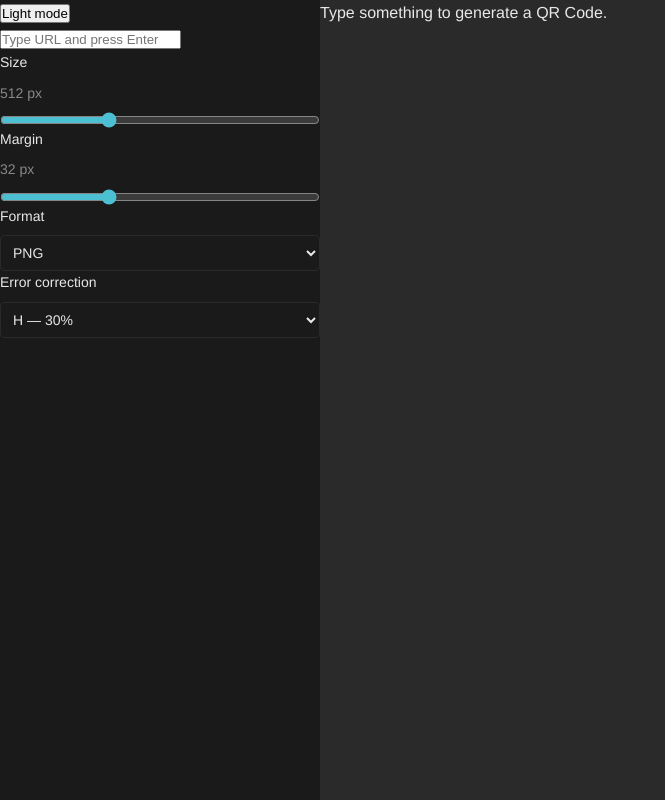
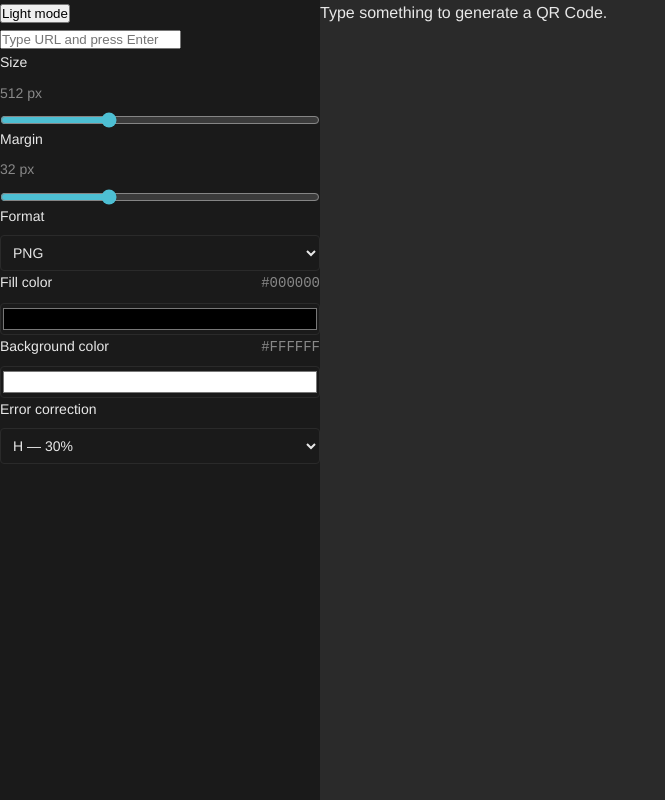
Before and after one commit to andr-migue/damero, a React (Vite) app: page / in a window 1280 px wide. Shown: the whole page, without its empty margins (0-665 px from the left). Built offline with nearby package versions, Linux system fonts and the light colour scheme.

Commit message:
color control

```diff
--- a/src/components/Sidebar/Sidebar.tsx
+++ b/src/components/Sidebar/Sidebar.tsx
@@ -3,6 +3,7 @@ import './Sidebar.css'
 import type { Params, UpdateParam } from '../../core/params'
 import { SliderControl } from '../controls/SliderControl/SliderControl'
 import { SelectControl } from '../controls/SelectControl/SelectControl'
+import { ColorControl } from '../controls/ColorControl/ColorControl'
 
 interface SidebarProps {
     theme: 'light' | 'dark'
@@ -65,6 +66,18 @@ export function Sidebar({ theme, toggleTheme, params, update, onSubmitData, src
                 onChange={v => update('format', v as Params['format'])}
             />
 
+            <ColorControl
+                label="Fill color"
+                value={params.fillColor}
+                onChange={v => update('fillColor', v)}
+            />
+
+            <ColorControl
+                label="Background color"
+                value={params.backColor}
+                onChange={v => update('backColor', v)}
+            />
+
             <SelectControl
                 label="Error correction"
                 value={params.error}
--- /dev/null
+++ b/src/components/controls/ColorControl/ColorControl.css
@@ -0,0 +1,29 @@
+.color-control {
+    display: flex;
+    flex-direction: column;
+    gap: var(--space-xs);
+    font-size: var(--font-size-sm);
+    color: var(--color-text);
+}
+
+.color-control__label {
+    display: flex;
+    justify-content: space-between;
+    align-items: baseline;
+}
+
+.color-control__value {
+    color: var(--color-text-muted);
+    font-variant-numeric: tabular-nums;
+    font-family: monospace;
+}
+
+.color-control__input {
+    width: 100%;
+    height: 32px;
+    padding: 0;
+    background: var(--color-surface);
+    border: 1px solid var(--color-border);
+    border-radius: 4px;
+    cursor: pointer;
+}
--- a/src/components/controls/ColorControl/ColorControl.tsx
+++ b/src/components/controls/ColorControl/ColorControl.tsx
@@ -0,0 +1,24 @@
+import './ColorControl.css'
+
+interface ColorControlProps {
+    label: string
+    value: string
+    onChange: (value: string) => void
+}
+
+export function ColorControl({ label, value, onChange }: ColorControlProps) {
+    return (
+        <label className="color-control">
+            <span className="color-control__label">
+                {label}
+                <span className="color-control__value">{value.toUpperCase()}</span>
+            </span>
+            <input
+                className="color-control__input"
+                type="color"
+                value={value}
+                onChange={e => onChange(e.target.value)}
+            />
+        </label>
+    )
+}
```
